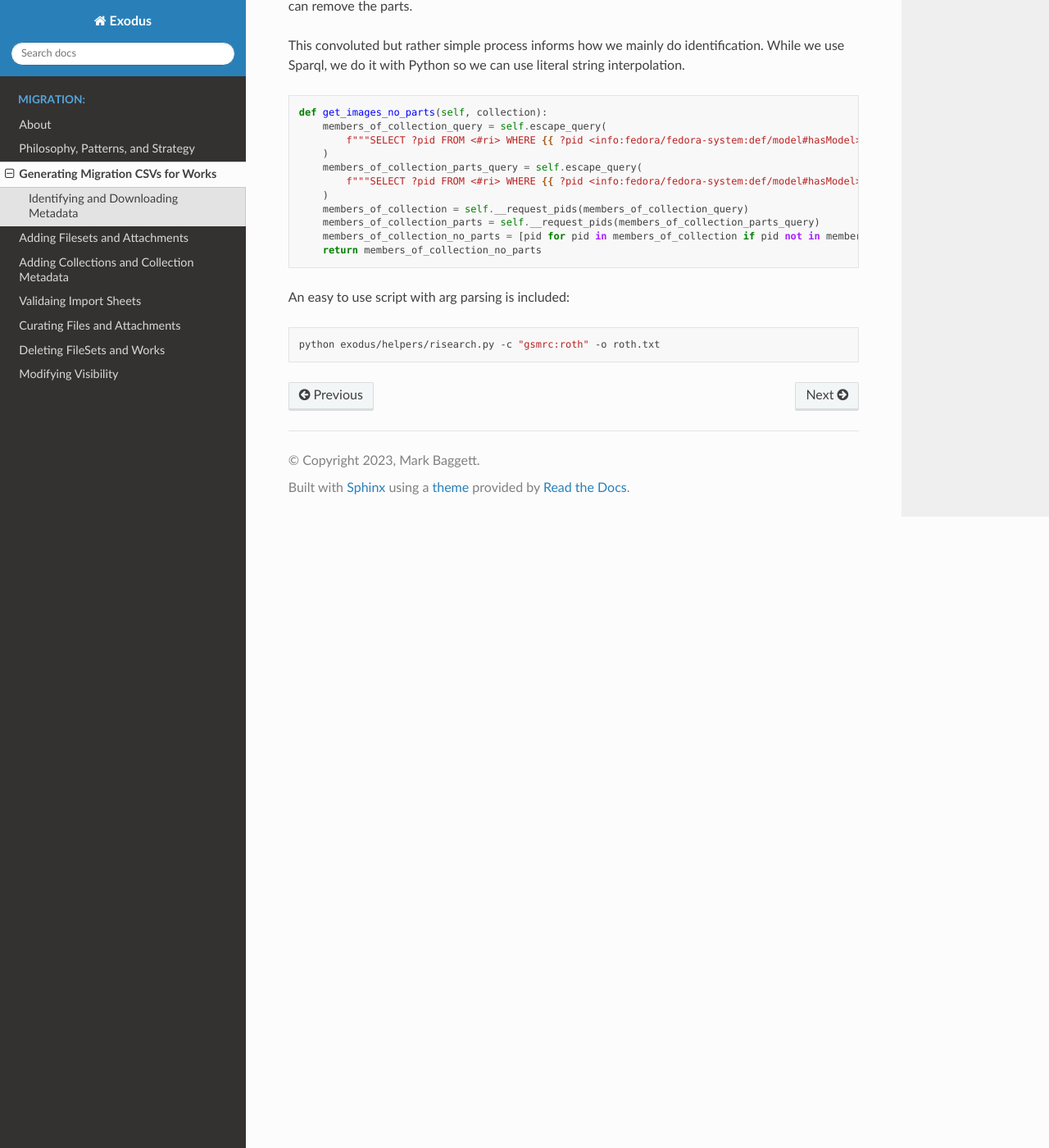
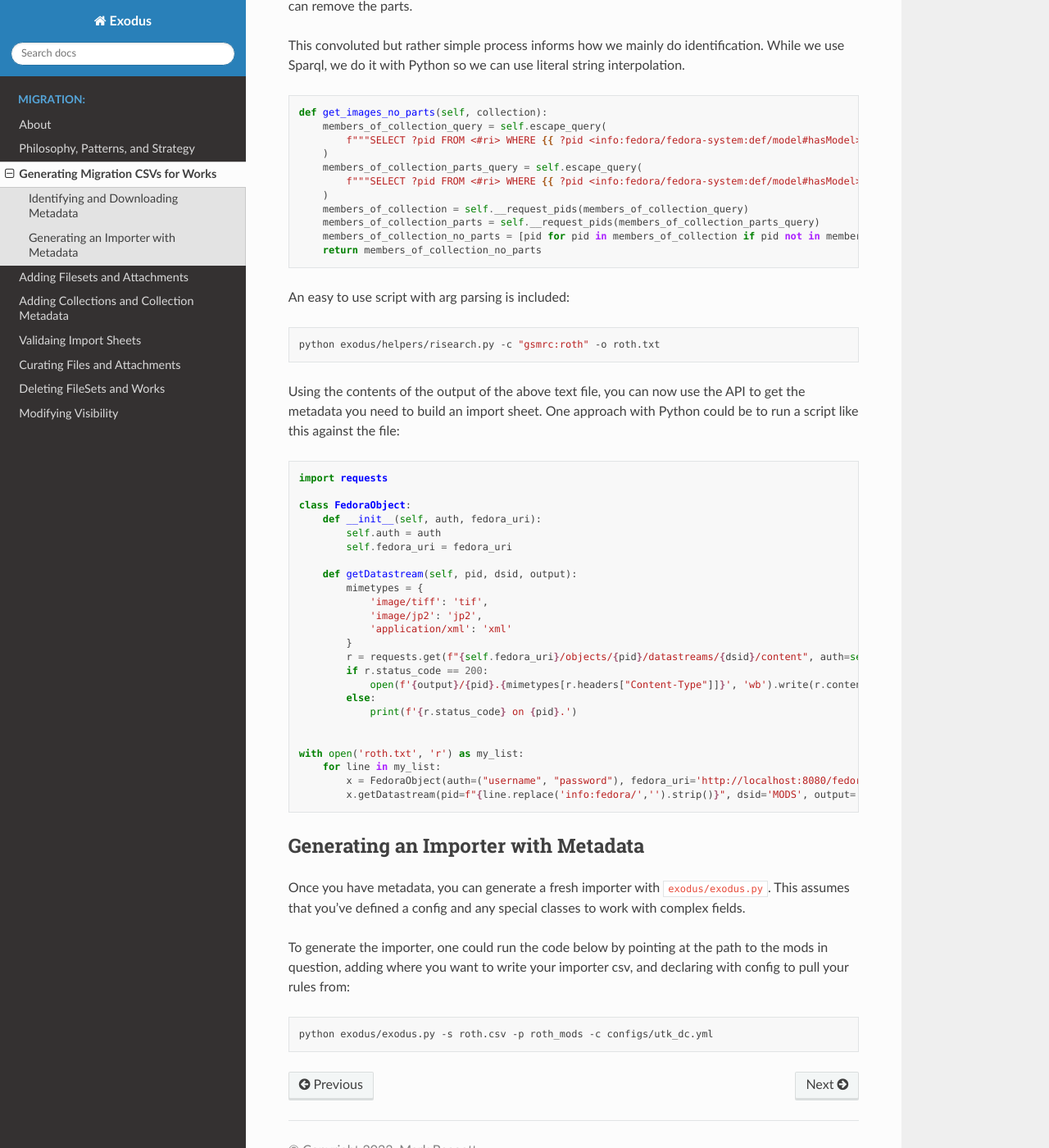
Before and after one commit to markpbaggett/exodus, a Sphinx documentation site: the page built from docs/source/contents/01_generating_migration_csvs.rst, in a window 1280 px wide and 1400 px high, scrolled down 1025 px. Shown: the whole window at 82% size. Built offline with Sphinx 7.4.7 and the Read the Docs theme 2.0.0, drawn with Linux system fonts in a browser that asks for light colours.

Commit message:
Init how to run an importer.

```diff
--- a/docs/source/contents/01_generating_migration_csvs.rst
+++ b/docs/source/contents/01_generating_migration_csvs.rst
@@ -63,3 +63,46 @@ An easy to use script with arg parsing is included:
 .. code-block:: shell
 
     python exodus/helpers/risearch.py -c "gsmrc:roth" -o roth.txt
+
+Using the contents of the output of the above text file, you can now use the API to get the metadata you need to build
+an import sheet. One approach with Python could be to run a script like this against the file:
+
+.. code-block:: python
+
+    import requests
+
+    class FedoraObject:
+        def __init__(self, auth, fedora_uri):
+            self.auth = auth
+            self.fedora_uri = fedora_uri
+
+        def getDatastream(self, pid, dsid, output):
+            mimetypes = {
+                'image/tiff': 'tif',
+                'image/jp2': 'jp2',
+                'application/xml': 'xml'
+            }
+            r = requests.get(f"{self.fedora_uri}/objects/{pid}/datastreams/{dsid}/content", auth=self.auth, allow_redirects=True)
+            if r.status_code == 200:
+                open(f'{output}/{pid}.{mimetypes[r.headers["Content-Type"]]}', 'wb').write(r.content)
+            else:
+                print(f'{r.status_code} on {pid}.')
+
+
+    with open('roth.txt', 'r') as my_list:
+        for line in my_list:
+            x = FedoraObject(auth=("username", "password"), fedora_uri='http://localhost:8080/fedora')
+            x.getDatastream(pid=f"{line.replace('info:fedora/','').strip()}", dsid='MODS', output='roth_mods')
+
+Generating an Importer with Metadata
+====================================
+
+Once you have metadata, you can generate a fresh importer with :code:`exodus/exodus.py`. This assumes that you've
+defined a config and any special classes to work with complex fields.
+
+To generate the importer, one could run the code below by pointing at the path to the mods in question, adding where you want
+to write your importer csv, and declaring with config to pull your rules from:
+
+.. code-block:: shell
+
+    python exodus/exodus.py -s roth.csv -p roth_mods -c configs/utk_dc.yml
```
